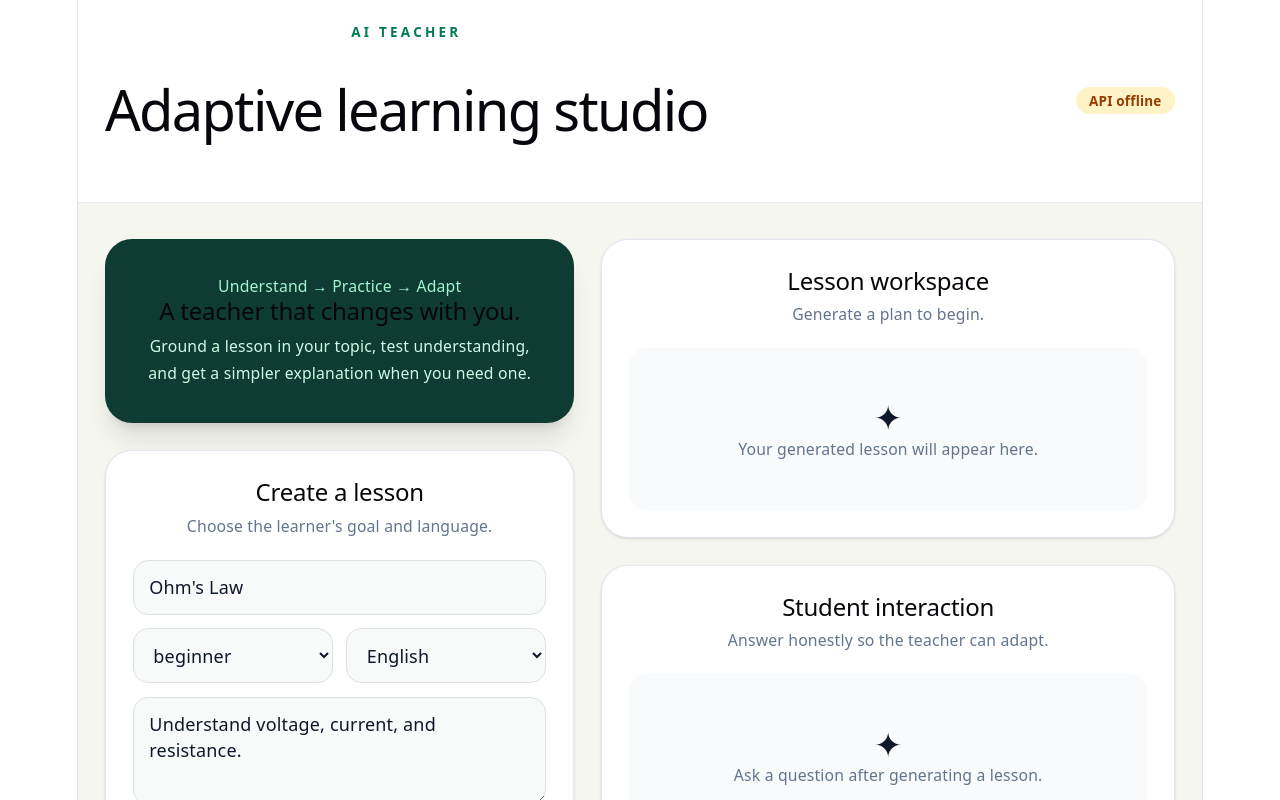
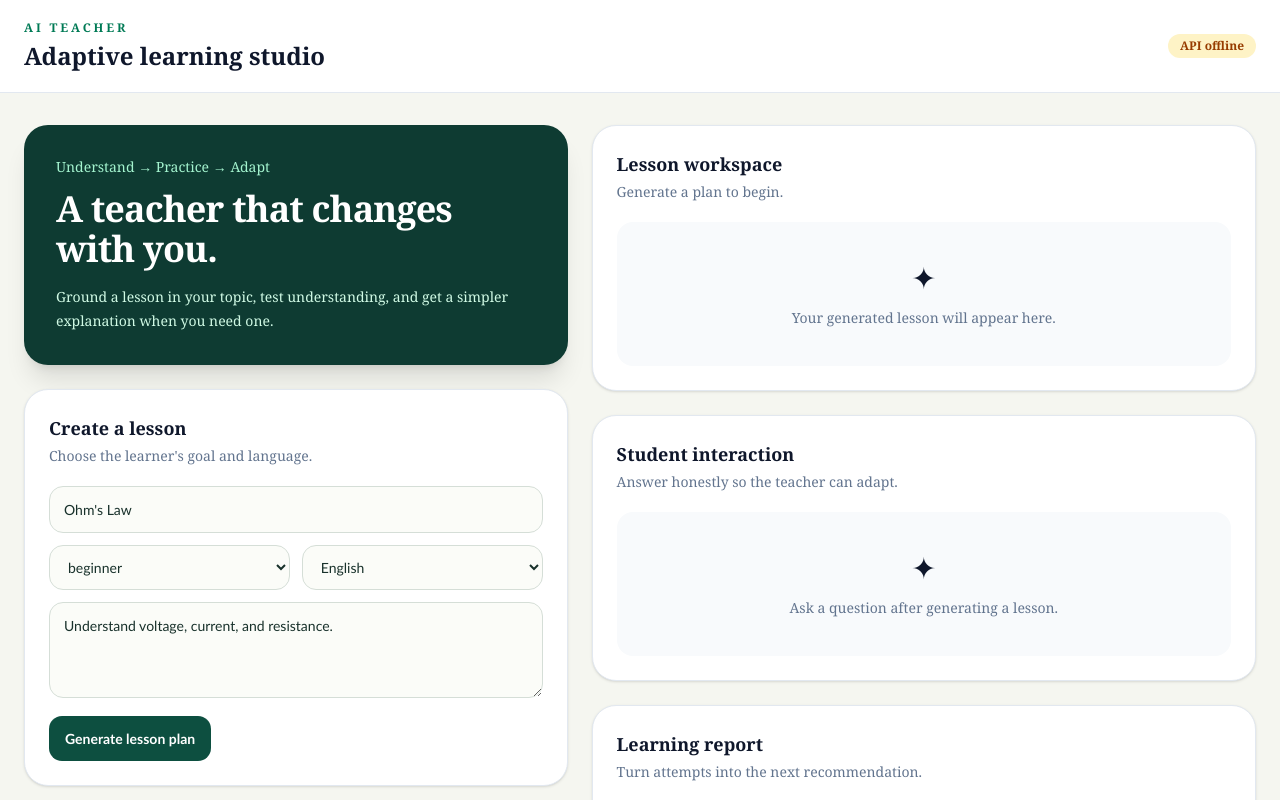
Before and after one commit to Shashikant-Mane20/AI-Teacher, a React app in the folder frontend/: page / in a window 1280 px wide. Shown: the top 800 px of the page. Built offline with nearby package versions, Linux system fonts and the light colour scheme; no server answers; the HTML template or start-up script is replaced by a standard one.

Commit message:
refresh AI Teacher frontend UI

```diff
--- a/frontend/src/App.css
+++ b/frontend/src/App.css
@@ -1,231 +1,31 @@
-.counter {
-  font-size: 16px;
-  padding: 5px 10px;
-  border-radius: 5px;
-  color: var(--accent);
-  background: var(--accent-bg);
-  border: 2px solid transparent;
-  transition: border-color 0.3s;
-  margin-bottom: 24px;
-
-  &:hover {
-    border-color: var(--accent-border);
-  }
-  &:focus-visible {
-    outline: 2px solid var(--accent);
-    outline-offset: 2px;
-  }
-}
-
-.hero {
-  position: relative;
-
-  .base,
-  .framework,
-  .vite {
-    inset-inline: 0;
-    margin: 0 auto;
-  }
-
-  .base {
-    width: 170px;
-    position: relative;
-    z-index: 0;
-  }
-
-  .framework,
-  .vite {
-    position: absolute;
-  }
-
-  .framework {
-    z-index: 1;
-    top: 34px;
-    height: 28px;
-    transform: perspective(2000px) rotateZ(300deg) rotateX(44deg) rotateY(39deg)
-      scale(1.4);
-  }
-
-  .vite {
-    z-index: 0;
-    top: 107px;
-    height: 26px;
-    width: auto;
-    transform: perspective(2000px) rotateZ(300deg) rotateX(40deg) rotateY(39deg)
-      scale(0.8);
-  }
-}
-
-#center {
-  display: flex;
-  flex-direction: column;
-  gap: 25px;
-  place-content: center;
-  place-items: center;
-  flex-grow: 1;
-
-  @media (max-width: 1024px) {
-    padding: 32px 20px 24px;
-    gap: 18px;
-  }
-}
-
-#next-steps {
-  display: flex;
-  border-top: 1px solid var(--border);
-  text-align: left;
-
-  & > div {
-    flex: 1 1 0;
-    padding: 32px;
-    @media (max-width: 1024px) {
-      padding: 24px 20px;
-    }
-  }
-
-  .icon {
-    margin-bottom: 16px;
-    width: 22px;
-    height: 22px;
-  }
-
-  @media (max-width: 1024px) {
-    flex-direction: column;
-    text-align: center;
-  }
-}
-
-#docs {
-  border-right: 1px solid var(--border);
-
-  @media (max-width: 1024px) {
-    border-right: none;
-    border-bottom: 1px solid var(--border);
-  }
-}
-
-#next-steps ul {
-  list-style: none;
-  padding: 0;
-  display: flex;
-  gap: 8px;
-  margin: 32px 0 0;
-
-  .logo {
-    height: 18px;
-  }
-
-  a {
-    color: var(--text-h);
-    font-size: 16px;
-    border-radius: 6px;
-    background: var(--social-bg);
-    display: flex;
-    padding: 6px 12px;
-    align-items: center;
-    gap: 8px;
-    text-decoration: none;
-    transition: box-shadow 0.3s;
-
-    &:hover {
-      box-shadow: var(--shadow);
-    }
-    .button-icon {
-      height: 18px;
-      width: 18px;
-    }
-  }
-
-  @media (max-width: 1024px) {
-    margin-top: 20px;
-    flex-wrap: wrap;
-    justify-content: center;
-
-    li {
-      flex: 1 1 calc(50% - 8px);
-    }
-
-    a {
-      width: 100%;
-      justify-content: center;
-      box-sizing: border-box;
-    }
-  }
-}
-
-#spacer {
-  height: 88px;
-  border-top: 1px solid var(--border);
-  @media (max-width: 1024px) {
-    height: 48px;
-  }
-}
-
-.ticks {
-  position: relative;
-  width: 100%;
-
-  &::before,
-  &::after {
-    content: '';
-    position: absolute;
-    top: -4.5px;
-    border: 5px solid transparent;
-  }
-
-  &::before {
-    left: 0;
-    border-left-color: var(--border);
-  }
-  &::after {
-    right: 0;
-    border-right-color: var(--border);
-  }
-}
-
 .field {
   width: 100%;
-  box-sizing: border-box;
-  border: 1px solid #dbe2e0;
-  border-radius: 0.85rem;
-  background: #f8faf9;
-  padding: 0.75rem 0.85rem;
-  color: #0f172a;
+  border: 1px solid #d5ded7;
+  border-radius: 14px;
+  background: #fbfcf8;
+  padding: 12px 14px;
+  color: #18312b;
   outline: none;
+  font-family: 'Trebuchet MS', sans-serif;
+  font-size: 14px;
 }
 
 .field:focus {
-  border-color: #059669;
-  box-shadow: 0 0 0 3px rgb(16 185 129 / 15%);
+  border-color: #138a68;
+  box-shadow: 0 0 0 3px rgb(19 138 104 / 14%);
 }
 
-.button,
-.button-secondary {
-  cursor: pointer;
+.button, .button-secondary {
   border: 0;
-  border-radius: 0.85rem;
-  padding: 0.75rem 1rem;
+  border-radius: 13px;
+  padding: 12px 16px;
+  font-family: 'Trebuchet MS', sans-serif;
+  font-size: 14px;
   font-weight: 700;
-  transition: transform 150ms ease, box-shadow 150ms ease;
+  transition: transform 160ms ease, box-shadow 160ms ease, background 160ms ease;
 }
 
-.button {
-  background: #0e3b32;
-  color: white;
-}
-
-.button-secondary {
-  background: #e7f1ed;
-  color: #0e3b32;
-}
-
-.button:hover,
-.button-secondary:hover {
-  transform: translateY(-1px);
-  box-shadow: 0 8px 18px rgb(15 23 42 / 10%);
-}
-
-.button:disabled {
-  cursor: wait;
-  opacity: 0.6;
-}
+.button { background: #0d4f40; color: #fff; }
+.button-secondary { background: #e3f0e9; color: #0d4f40; }
+.button:hover, .button-secondary:hover { transform: translateY(-1px); box-shadow: 0 8px 18px rgb(15 23 42 / 12%); }
+.button:disabled, .button-secondary:disabled { cursor: not-allowed; opacity: .55; transform: none; }
--- a/frontend/src/index.css
+++ b/frontend/src/index.css
@@ -1,113 +1,15 @@
 @import 'tailwindcss';
 
 :root {
-  --text: #6b6375;
-  --text-h: #08060d;
-  --bg: #fff;
-  --border: #e5e4e7;
-  --code-bg: #f4f3ec;
-  --accent: #aa3bff;
-  --accent-bg: rgba(170, 59, 255, 0.1);
-  --accent-border: rgba(170, 59, 255, 0.5);
-  --social-bg: rgba(244, 243, 236, 0.5);
-  --shadow:
-    rgba(0, 0, 0, 0.1) 0 10px 15px -3px, rgba(0, 0, 0, 0.05) 0 4px 6px -2px;
-
-  --sans: system-ui, 'Segoe UI', Roboto, sans-serif;
-  --heading: system-ui, 'Segoe UI', Roboto, sans-serif;
-  --mono: ui-monospace, Consolas, monospace;
-
-  font: 18px/145% var(--sans);
-  letter-spacing: 0.18px;
-  color-scheme: light dark;
-  color: var(--text);
-  background: var(--bg);
+  font-family: Georgia, 'Times New Roman', serif;
+  color: #18312b;
+  background: #f4f2ea;
   font-synthesis: none;
   text-rendering: optimizeLegibility;
   -webkit-font-smoothing: antialiased;
-  -moz-osx-font-smoothing: grayscale;
-
-  @media (max-width: 1024px) {
-    font-size: 16px;
-  }
 }
 
-@media (prefers-color-scheme: dark) {
-  :root {
-    --text: #9ca3af;
-    --text-h: #f3f4f6;
-    --bg: #16171d;
-    --border: #2e303a;
-    --code-bg: #1f2028;
-    --accent: #c084fc;
-    --accent-bg: rgba(192, 132, 252, 0.15);
-    --accent-border: rgba(192, 132, 252, 0.5);
-    --social-bg: rgba(47, 48, 58, 0.5);
-    --shadow:
-      rgba(0, 0, 0, 0.4) 0 10px 15px -3px, rgba(0, 0, 0, 0.25) 0 4px 6px -2px;
-  }
-
-  #social .button-icon {
-    filter: invert(1) brightness(2);
-  }
-}
-
-body {
-  margin: 0;
-}
-
-#root {
-  width: 1126px;
-  max-width: 100%;
-  margin: 0 auto;
-  text-align: center;
-  border-inline: 1px solid var(--border);
-  min-height: 100svh;
-  display: flex;
-  flex-direction: column;
-  box-sizing: border-box;
-}
-
-h1,
-h2 {
-  font-family: var(--heading);
-  font-weight: 500;
-  color: var(--text-h);
-}
-
-h1 {
-  font-size: 56px;
-  letter-spacing: -1.68px;
-  margin: 32px 0;
-  @media (max-width: 1024px) {
-    font-size: 36px;
-    margin: 20px 0;
-  }
-}
-h2 {
-  font-size: 24px;
-  line-height: 118%;
-  letter-spacing: -0.24px;
-  margin: 0 0 8px;
-  @media (max-width: 1024px) {
-    font-size: 20px;
-  }
-}
-p {
-  margin: 0;
-}
-
-code,
-.counter {
-  font-family: var(--mono);
-  display: inline-flex;
-  border-radius: 4px;
-  color: var(--text-h);
-}
-
-code {
-  font-size: 15px;
-  line-height: 135%;
-  padding: 4px 8px;
-  background: var(--code-bg);
-}
+* { box-sizing: border-box; }
+body { margin: 0; min-width: 320px; }
+button, input, select, textarea { font: inherit; }
+button { cursor: pointer; }
```
